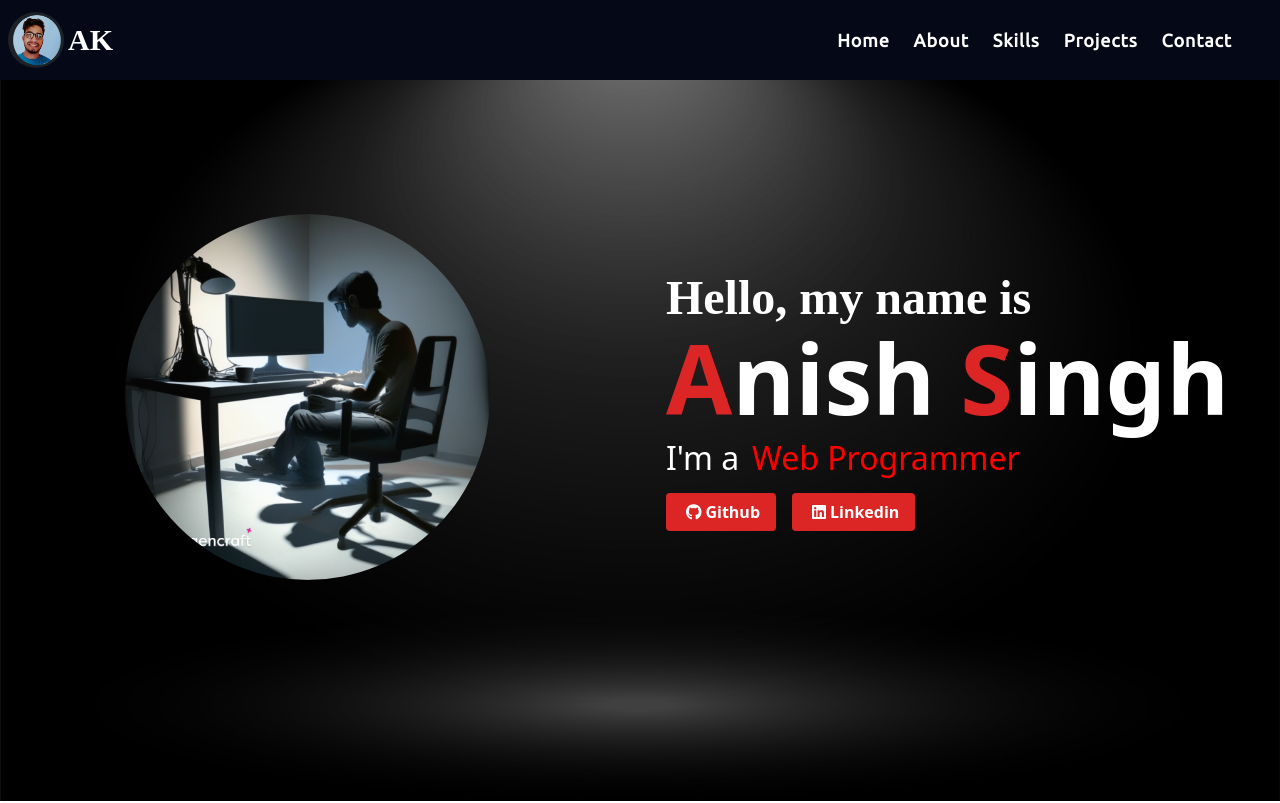
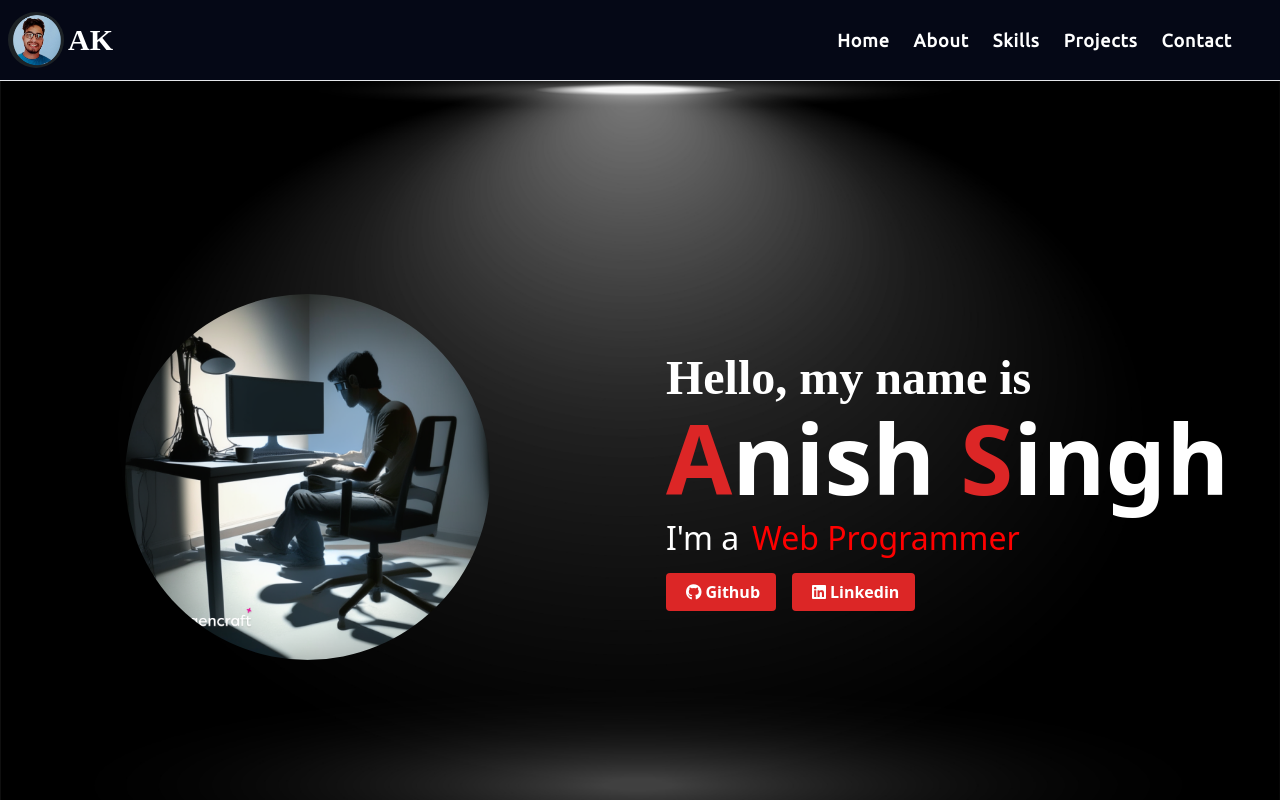
Before and after one commit to Anish4176/Personal-Portfolio, a React (Create React App) app: page / in a window 1280 px wide. Shown: the top 803 px of the page. Built offline with nearby package versions, Linux system fonts and the light colour scheme.

Commit message:
improved ui

```diff
--- a/src/App.js
+++ b/src/App.js
@@ -10,7 +10,7 @@ const App = () => {
     <BrowserRouter>
 
       <div>
-        <div className="h-[100vh] ">
+        <div className="h-[100vh] overflow-hidden ">
           <Navbar />
           <hr />
           <Mainsection />
--- a/src/Components/Navbar.js
+++ b/src/Components/Navbar.js
@@ -3,7 +3,7 @@ import myimg from '../assets/myimg.png'
 function Navbar() {
     return (
         <>
-            <div className="main z-20 bg-bluish text-white md:flex md:justify-between md:items-center top-0 fixed w-[100%] ">
+            <div className="main z-20 bg-bluish text-white md:flex md:justify-between md:items-center top-0 sticky w-[100%] ">
                 <div className=" mx-1 flex items-center h-20">
 
                     <img src={myimg} className="h-16 rounded-full p-1 w-16" alt="" />
```
